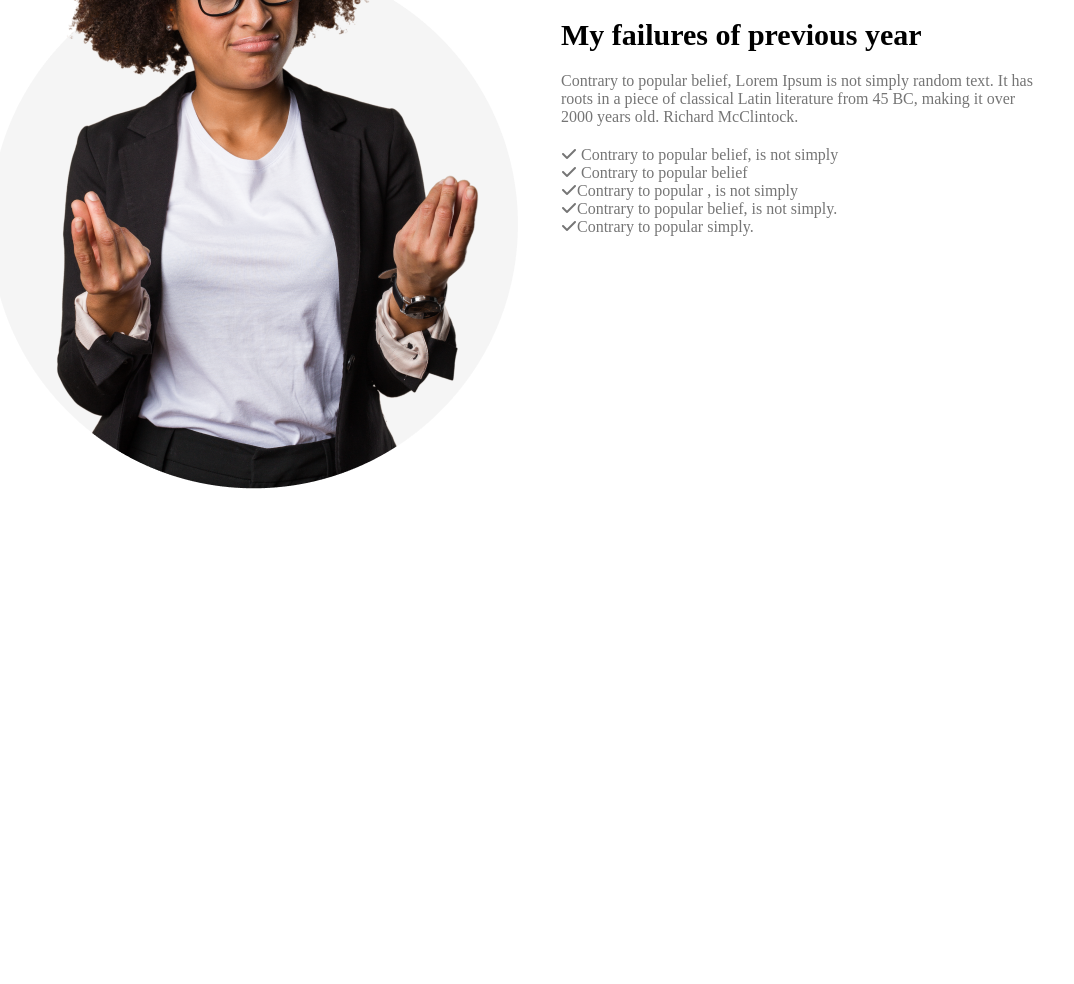
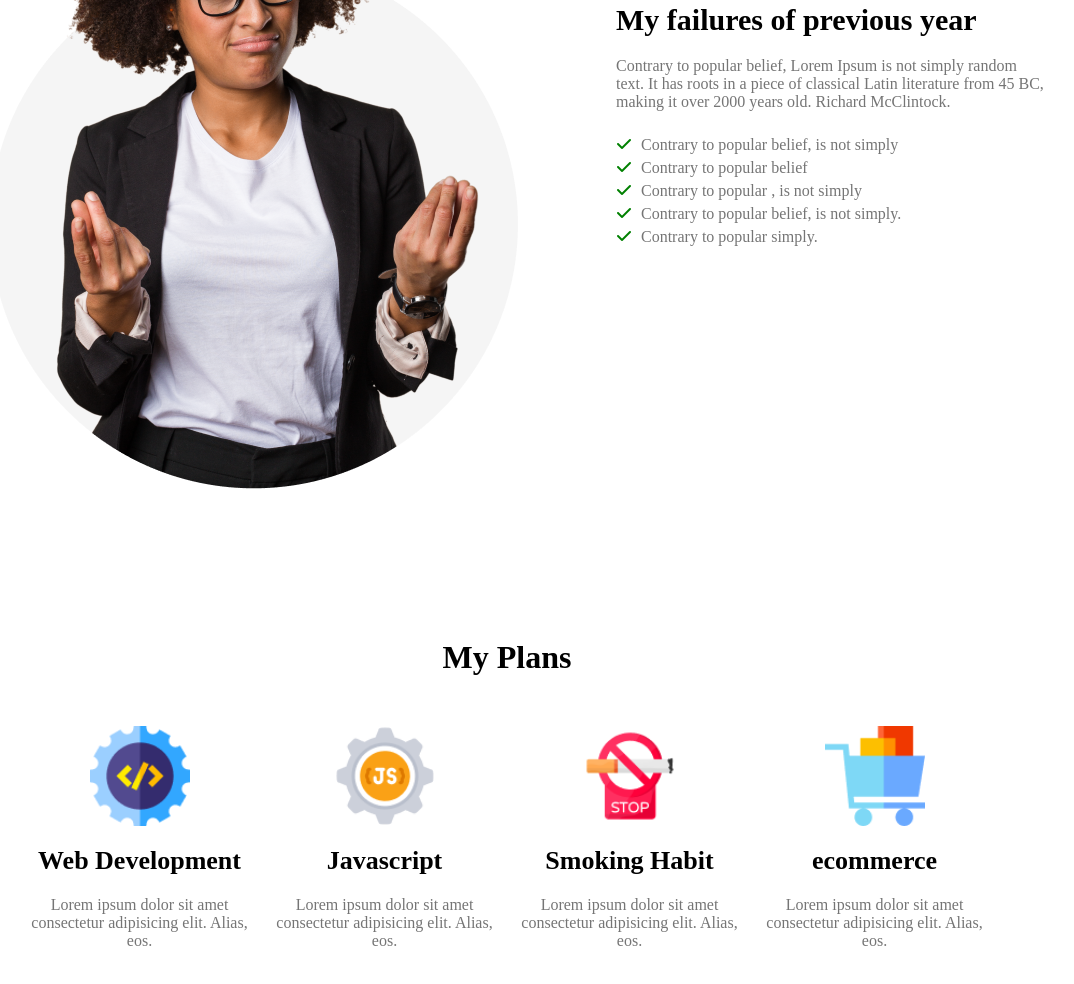
Before and after one commit to mssadik/my-assigmentt, a plain HTML site: page index.html in a window 1280 px wide. Shown: the part 1082-2066 px from the top of the page, without its empty margins (133-1207 px from the left). Before the commit the page ends 1721 px from the top, so only its background shows below. Drawn offline with Linux system fonts and the light colour scheme.

Commit message:
some update

```diff
--- a/index.html
+++ b/index.html
@@ -19,18 +19,44 @@
     <!-- header end here  -->
     <!-- main start here  -->
     <main>
-        <section class="section-1s">
+        <section class="my-futures">
             <img src="images/person.png" alt="" class="section-1s-left-img">
-            <div class="section-1s-right">
-                <h2 class="section-1s-right-title">My failures of previous year</h2>
-                <p class="section-1s-right-para">Contrary to popular belief, Lorem Ipsum is not simply random text. It has roots in a piece of  classical Latin literature from 45 BC, making it over  2000 years old. Richard McClintock.</p>
+            <div class="my-futures-right">
+                <h2 class="my-futures-right-title">My failures of previous year</h2>
+                <p class="my-futures-right-para">Contrary to popular belief, Lorem Ipsum is not simply random text. It has roots in a piece of  classical Latin literature from 45 BC, making it over  2000 years old. Richard McClintock.</p>
                 <ul>
                     <li> <i class="fa-solid fa-check"></i> Contrary to popular belief, is not simply</li>
                     <li> <i class="fa-solid fa-check"></i> Contrary to popular belief</li>
-                    <li> <i class="fa-solid fa-check"></i>Contrary to popular , is not simply</li>
-                    <li> <i class="fa-solid fa-check"></i>Contrary to popular belief, is not simply.</li>
-                    <li> <i class="fa-solid fa-check"></i>Contrary to popular simply.</li>
+                    <li> <i class="fa-solid fa-check"></i> Contrary to popular , is not simply</li>
+                    <li> <i class="fa-solid fa-check"></i> Contrary to popular belief, is not simply.</li>
+                    <li> <i class="fa-solid fa-check"></i> Contrary to popular simply.</li>
                 </ul>
+            </div>
+        </section>
+
+        <section class="my-plans">
+            <h2 class="my-plans-title">My Plans</h2>
+            <div class="my-plans-cards">
+                <div class="my-plans-card">
+                    <img src="images/icons/web.png" alt="" class="card-img">
+                    <h3 class="card-title">Web Development</h3>
+                    <p class="card-para">Lorem ipsum dolor sit amet consectetur adipisicing elit. Alias, eos.</p>
+                </div>
+                <div class="my-plans-card">
+                    <img src="images/icons/js.png" alt="" class="card-img">
+                    <h3 class="card-title">Javascript</h3>
+                    <p class="card-para">Lorem ipsum dolor sit amet consectetur adipisicing elit. Alias, eos.</p>
+                </div>
+                <div class="my-plans-card">
+                    <img src="images/icons/smoke.png" alt="" class="card-img">
+                    <h3 class="card-title">Smoking Habit</h3>
+                    <p class="card-para">Lorem ipsum dolor sit amet consectetur adipisicing elit. Alias, eos.</p>
+                </div>
+                <div class="my-plans-card">
+                    <img src="images/icons/ecom.png" alt="" class="card-img">
+                    <h3 class="card-title">ecommerce</h3>
+                    <p class="card-para">Lorem ipsum dolor sit amet consectetur adipisicing elit. Alias, eos.</p>
+                </div>
             </div>
         </section>
     </main>
--- a/styles/style.css
+++ b/styles/style.css
@@ -35,28 +35,63 @@
 /* header end  here  */
 
 /* main start here  */
-.section-1s{
+/* my future start here  */
+.my-futures{
     margin: 150px 100px;
     display: flex;
     align-items: center;
-    gap: 25px;
+    gap: 80px;
 }
-.section-1s-right{
+.my-futures-right{
     display: flex;
     flex-direction: column;
     gap: 20px;
 }
-.section-1s-right-title{
+.my-futures-right-title{
     font-size: 30px;
 }
-.section-1s-right-para{
+.my-futures-right-para{
     color:#757575;
 }
-.section-1s-right ul li{
+.my-futures ul li{
     list-style-type: none;
     color:#757575;
+    margin:5px 0;
 }
 ul li i{
+    color: green;
+    margin-right: 5px;
+}
+/* my future end here  */
+.my-plans{
+    text-align: center;
+    margin: 0 150px;
+    margin-bottom: 120px;
+}
+.my-plans-title{
+    text-align: center;
+    font-size: 32px;
+    margin-bottom: 50px;
+}
+.my-plans-cards{
+    display: flex;
+}
+.my-plans-card{
+    display: flex;
+    flex-direction: column;
+    gap: 20px;
+}
+.my-plans-card img{
+    margin: 0 auto;
+    width: 100px;
+}
+.card-title{
+    font-size: 26px;
+}
+.card-para{
+    color:#757575;
+}
 
-}
+/* my plan start here  */
+/* my plan end here  */
 /* main end here  */
```
